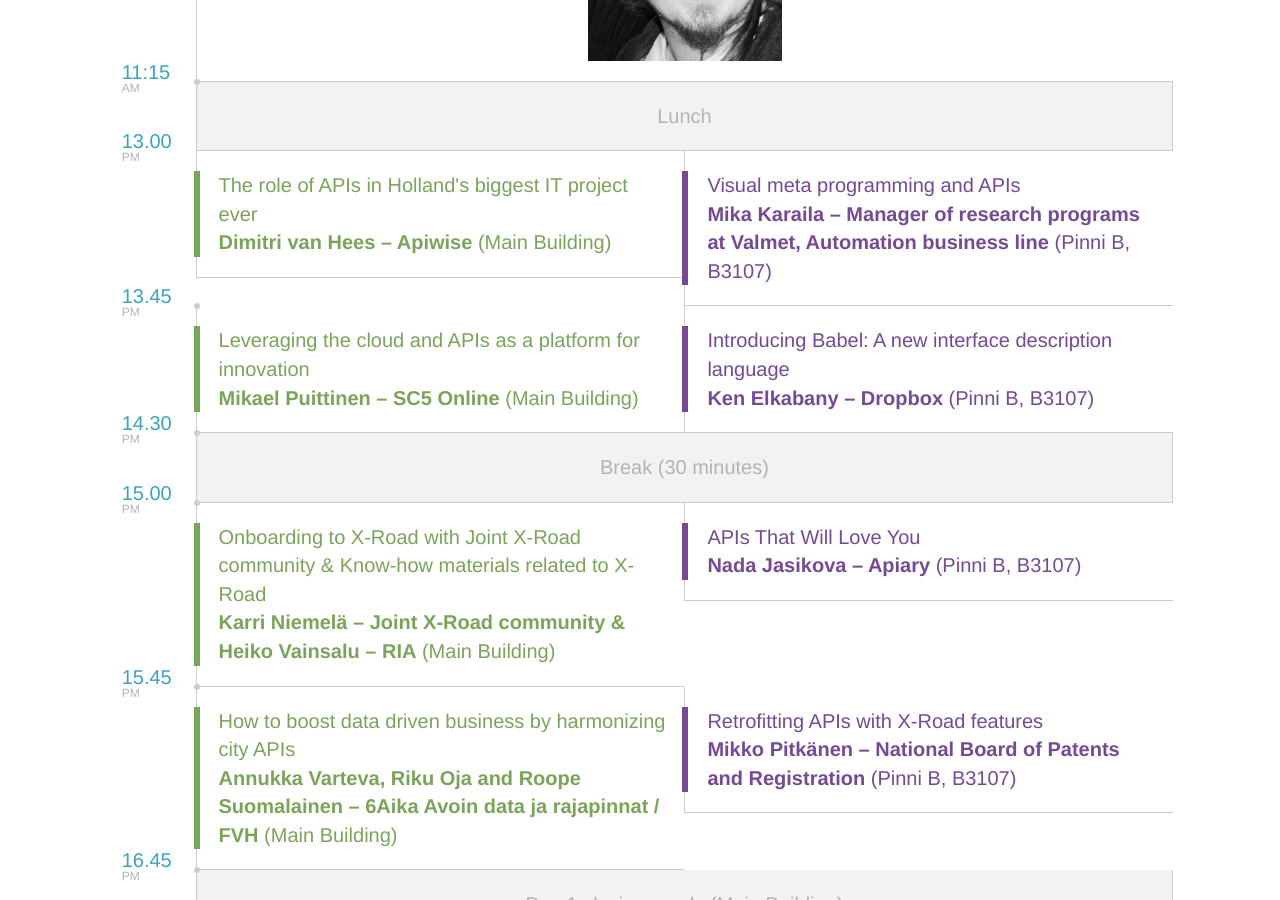
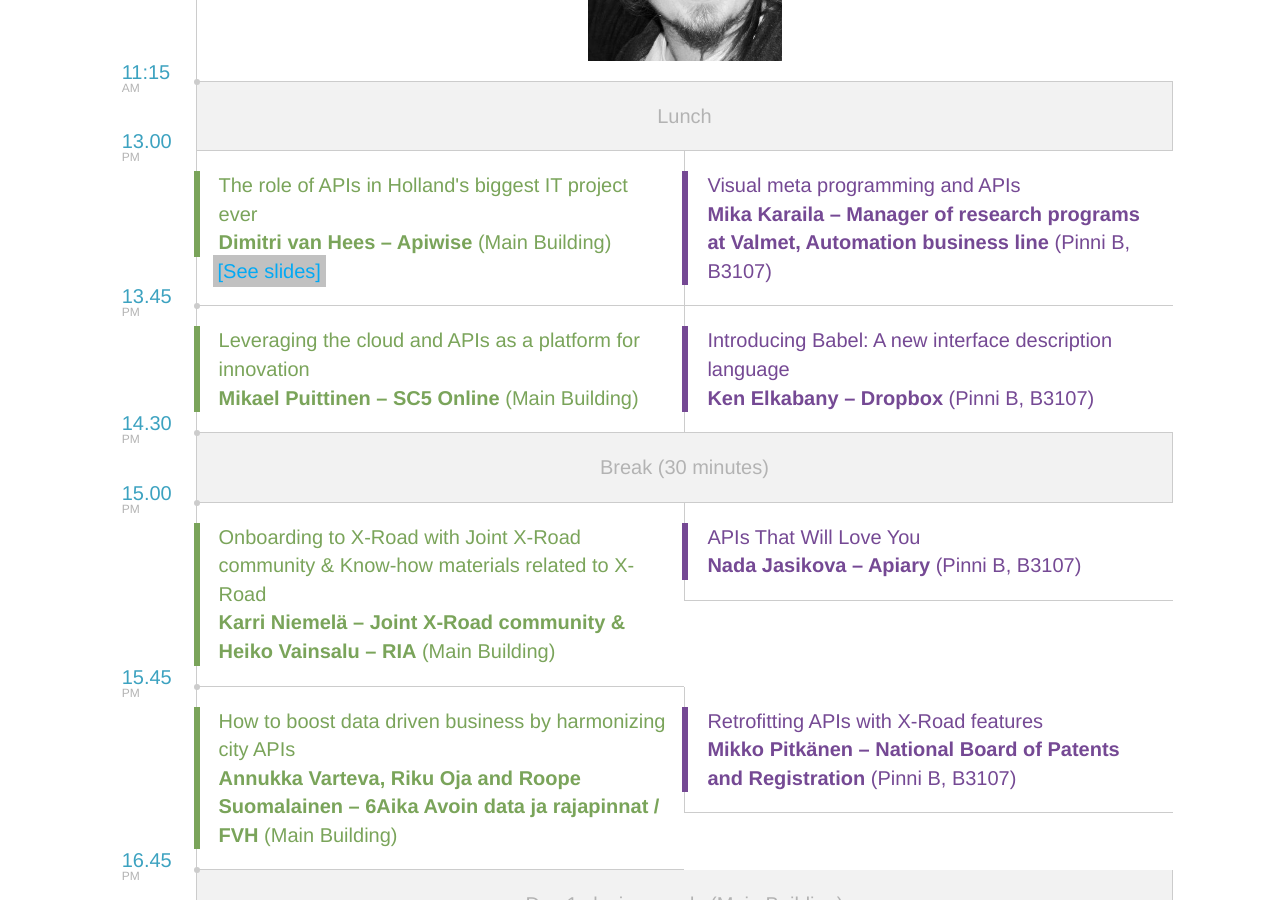
Before and after one commit to apidaysnordic/apidaysnordic.github.io, a Jekyll site: the page built from programme/index.md, in a window 1280 px wide and 900 px high, scrolled down 2040 px. Built offline with Jekyll 4.4.1, drawn with Linux system fonts in a browser that asks for light colours; some web fonts are replaced; comment, search, counter and statistics services are not loaded.

Commit message:
Update programme.html

```diff
--- a/_layouts/programme.html
+++ b/_layouts/programme.html
@@ -180,6 +180,7 @@
                                     <br>
                                     <strong>Dimitri van Hees &ndash; Apiwise</strong> (Main Building)
                                 </a>
+                                <span><a href="http://www.slideshare.net/DimitrivanHees/the-role-of-apis-in-hollands-biggest-it-project-ever" style="background-color:#c1c1c1;color:#03a9f4; padding:5px;" target="top">[See slides]</a></span>
                             </div>
                             <div class="col-sm-6 entry entry-streams">
                                 <a href="/2016/03/16/mika-karaila.html" class="entry-streams-holder"
```
